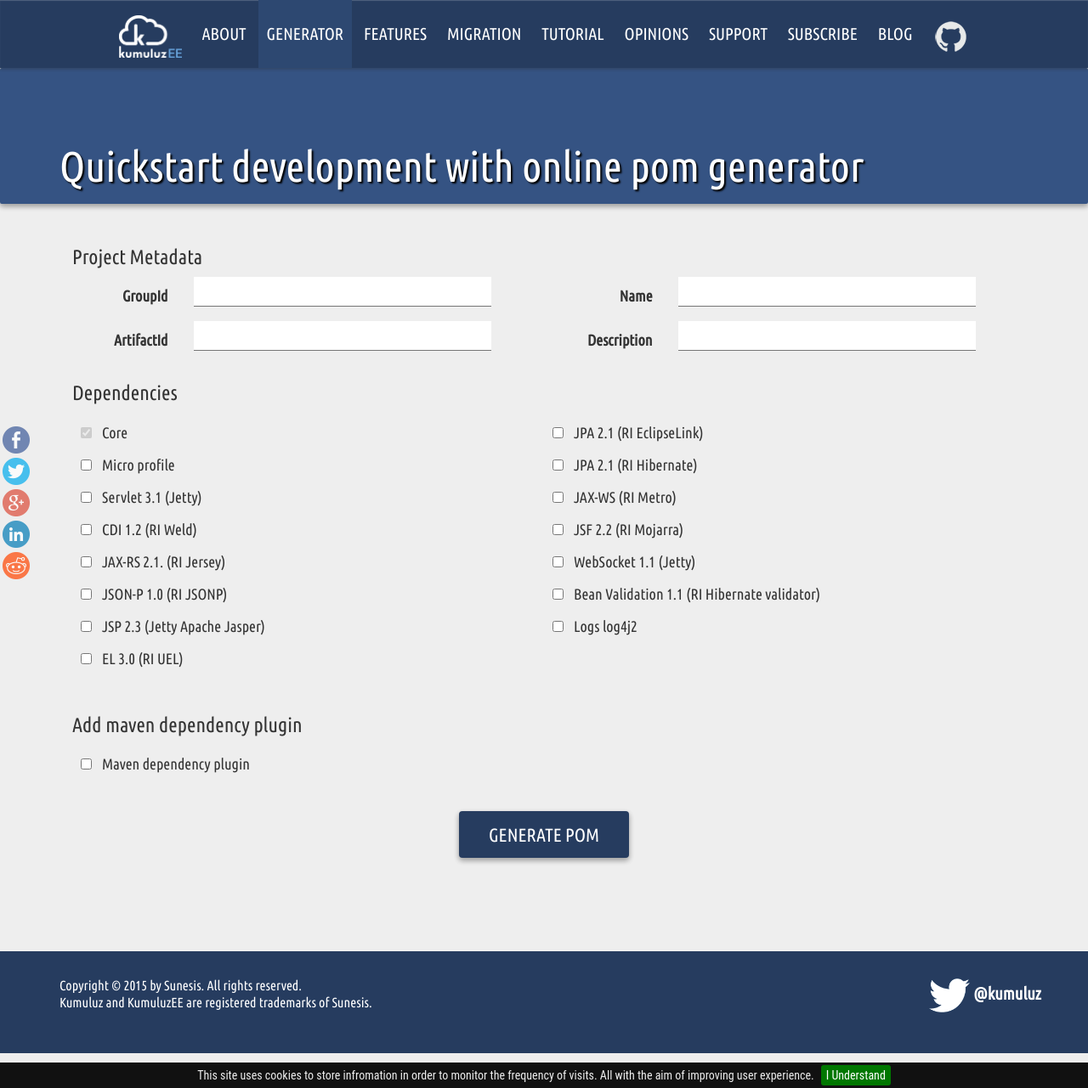
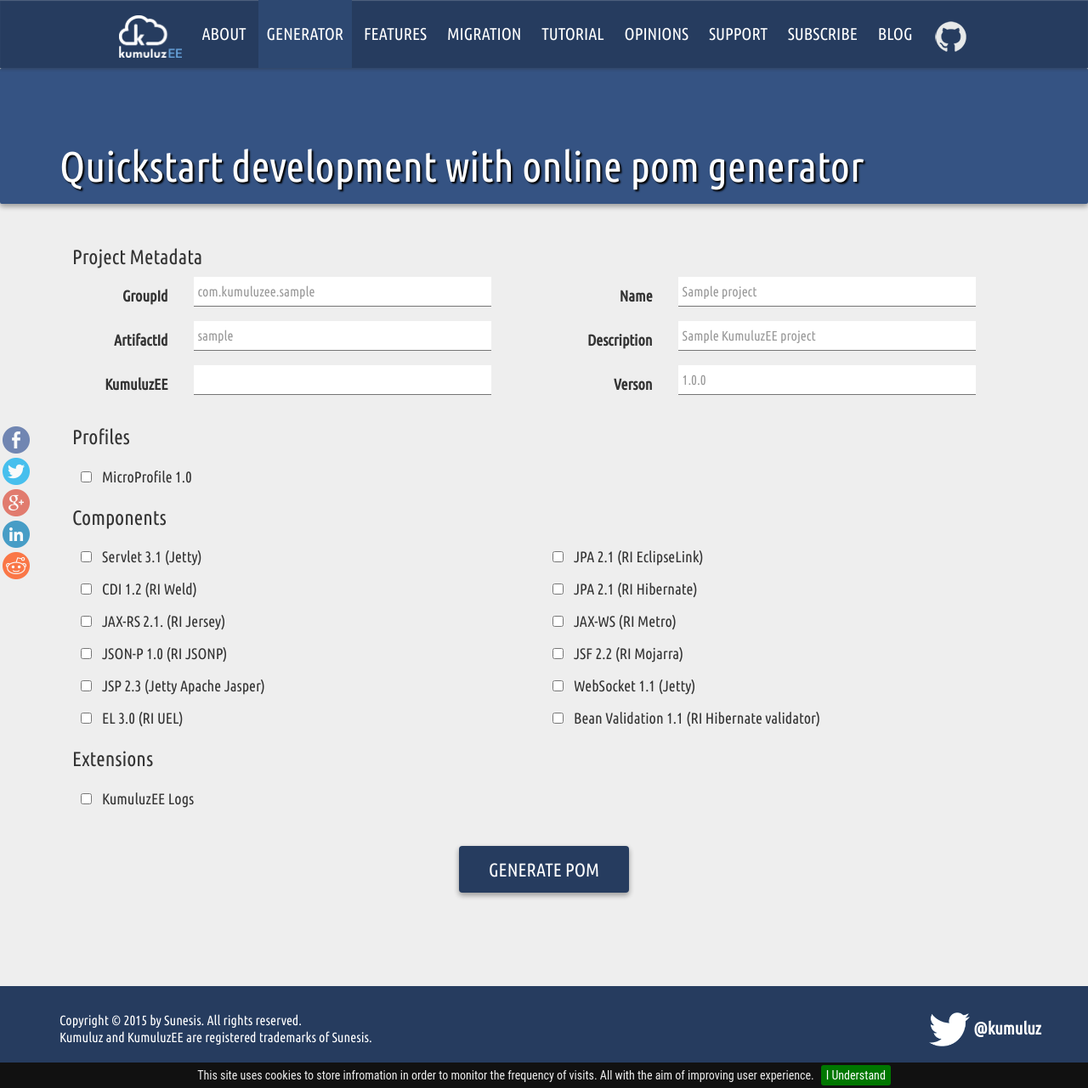
Before and after one commit to kumuluz/ee.kumuluz.com, a Jekyll site: the page built from generator/index.html, in a window 1280 px wide and 1281 px high. Shown: the whole window at 85% size. Built offline with Jekyll 4.4.1, drawn with Linux system fonts in a browser that asks for light colours; nearby versions of some CDN libraries; comment, search, counter and statistics services are not loaded.

Commit message:
generator update: version from github, structure

```diff
--- a/_sass/_layout.scss
+++ b/_sass/_layout.scss
@@ -307,6 +307,14 @@
 		padding-right: 5px;
 		font-size: 16px;
 	};
+}
+select.form-control, select.form-control:focus {
+  height: 35px;
+  background: #fff;
+  padding-left: 5px;
+  padding-right: 5px;
+  font-size: 16px;
+  border-bottom: 1px solid #757575;
 }
 
 blockquote.quote {
--- a/generator/index.html
+++ b/generator/index.html
@@ -18,14 +18,22 @@
 							<div class="form-group">
 			        	<label class="col-xs-12 col-sm-3 control-label" for="groupId">GroupId</label>
 								<div class="col-xs-12 col-sm-8">
-									<input class="form-control" type="text" id="groupId" name="groupId" />
+									<input class="form-control" type="text" id="groupId" name="groupId" placeholder="com.kumuluzee.sample" />
 								</div>
 							</div>
 
 							<div class="form-group">
 			        	<label class="col-xs-12 col-sm-3 control-label" for="artifactId">ArtifactId</label>
 								<div class="col-xs-12 col-sm-8">
-									<input class="form-control" type="text" id="artifactId" name="artifactId">
+									<input class="form-control" type="text" id="artifactId" name="artifactId" placeholder="sample">
+								</div>
+							</div>
+
+							<div class="form-group">
+			        	<label class="col-xs-12 col-sm-3 control-label" for="version">KumuluzEE</label>
+								<div class="col-xs-12 col-sm-8">
+									<input class="form-control" type="text" id="version" name="version" />
+									<span id='versionplaceholder' ></span>
 								</div>
 							</div>
 						</div>
@@ -34,31 +42,37 @@
 							<div class="form-group">
 			        	<label class="col-xs-12 col-sm-3 control-label" for="name">Name</label>
 								<div class="col-xs-12 col-sm-8">
-									<input class="form-control" type="text" id="name" name="name">
+									<input class="form-control" type="text" id="name" name="name" placeholder="Sample project">
 								</div>
 							</div>
 
 							<div class="form-group">
 			        	<label class="col-xs-12 col-sm-3 control-label" for="description">Description</label>
 								<div class="col-xs-12 col-sm-8">
-									<input class="form-control" type="text" id="description" name="description">
+									<input class="form-control" type="text" id="description" name="description" placeholder="Sample KumuluzEE project">
+								</div>
+							</div>
+							<div class="form-group">
+			        	<label class="col-xs-12 col-sm-3 control-label" for="projectVersion">Verson</label>
+								<div class="col-xs-12 col-sm-8">
+									<input class="form-control" type="text" id="projectVersion" name="projectVersion" placeholder="1.0.0" />
 								</div>
 							</div>
 						</div>
 
 						<div class="col-xs-12">
-							<h3>Dependencies</h3>
+							<h3>Profiles</h3>
 							<div class="col-sm-6">
 								<div class="checkbox-inline col-xs-12 col-sm-offset-3 col-sm-9">
 									<label>
-				            <input class="microprofile core" checked disabled type="checkbox" name="dependencies" value="com.kumuluz.ee:kumuluzee-core" />Core
+										<input id="microprofile" onclick="disableMicroprofileValues()" type="checkbox" name="dependencies" value="com.kumuluz.ee:kumuluzee-microProfile-1.0" />MicroProfile 1.0
 									</label>
 								</div>
-								<div class="checkbox-inline col-xs-12 col-sm-offset-3 col-sm-9">
-									<label>
-										<input id="microprofile" onclick="disableMicroprofileValues()" type="checkbox" name="dependencies" value="com.kumuluz.ee:kumuluzee-micro-profile" />Micro profile
-									</label>
-								</div>
+							</div>
+						</div>
+						<div class="col-xs-12">
+							<h3>Components</h3>
+							<div class="col-sm-6">
 								<div class="checkbox-inline col-xs-12 col-sm-offset-3 col-sm-9">
 									<label>
 			            	<input class="microprofile" type="checkbox" name="dependencies" value="com.kumuluz.ee:kumuluzee-servlet-jetty" />Servlet 3.1 (Jetty)
@@ -124,24 +138,19 @@
 										<input type="checkbox" name="dependencies" value="com.kumuluz.ee:kumuluzee-bean-validation-hibernate-validator" />Bean Validation 1.1 (RI Hibernate validator)
 									</label>
 								</div>
+							</div>
+						</div>
+						<div class="col-xs-12">
+							<h3>Extensions</h3>
+							<div class="col-sm-6">
 								<div class="checkbox-inline col-xs-12 col-sm-offset-3 col-sm-9">
 									<label>
-										<input type="checkbox" name="dependencies" value="com.kumuluz.ee.logs:kumuluzee-logs-log4j2:${kumuluzee-logs.version}" />Logs log4j2<br/>
+										<input class='logs' type="checkbox" name="dependencies" value="com.kumuluz.ee.logs:kumuluzee-logs-log4j2:${kumuluzee-logs.version}" />KumuluzEE Logs
 									</label>
 								</div>
 							</div>
 		        </div>
 
-						<div class="col-xs-12">
-							<br/><h3>Add maven dependency plugin</h3>
-							<div class="col-xs-12">
-							<div class="checkbox-inline col-xs-12 col-sm-offset-3 col-sm-9">
-								<label>
-		            	<input id="plugin" type="checkbox" name="plugin" value="plugin" />Maven dependency plugin
-								</label>
-		        	</div>
-						</div>
-						</div>
 						<div class="col-xs-12 text-center" style='padding-top: 30px;'>
 		        	<input class="btn btn-raised btn-normal-lg" type="submit" value="Generate POM">
 						</div>
@@ -153,23 +162,33 @@
 </div>
 
 <script>
+let kmuluzLogsVersion = "1.1.0";
 function generatePom() {
 			// create object to be passed into template
 			var formData = {
 					groupId: $("#groupId").val() || "com.kumuluzee.sample",
 					artifactId: $("#artifactId").val() || "sample",
+					version: $("#projectVersion").val() || "1.0.0",
 					name: $("#name").val() || "Sample project",
 					description: $("#description").val() || "Sample KumuluzEE project",
-					kumuluzVersion: "2.1.1", //TODO add to form
-					kumuluzeeLogsVersion: "1.0.0", // TODO add to form
+					kumuluzVersion: $("#version").val() || "2.2.0",
+					kumuluzeeLogsVersion: kumuluzeeLogsVersion || "1.1.0",
 					dependencies: [],
-					plugin: $("#plugin").prop("checked")
+					isLogs: $('.logs').prop('checked')
 			};
 
 			// parse dependencies
       var dependencies = $("input[name='dependencies']");
+			var isMicroprofile = $("#microprofile").prop("checked");
+
+			if(!isMicroprofile){
+				formData.dependencies.push({
+						groupId: 'com.kumuluz.ee',
+						artifactId: 'kumuluzee-core',
+				});
+			}
+
       for (var i = 0; i < dependencies.length; i++) {
-          var isMicroprofile = $("#microprofile").prop("checked");
           var isMicroprofileDep = $(dependencies[i]).hasClass('microprofile');
           if (dependencies[i].checked && !(isMicroprofile && isMicroprofileDep)) {
               var dependency = dependencies[i].value.split(":");
@@ -198,13 +219,38 @@
 	function disableMicroprofileValues() {
       let checked = $('#microprofile').prop("checked");
       $(".microprofile").each(function(i, elm) {
-				if($(elm).hasClass('core'))
-					return;
-
         $(elm).prop('disabled', checked);
         $(elm).prop('checked', checked);
       });
   }
+
+	$(document).ready(function(){
+		$.get("https://api.github.com/repos/kumuluz/kumuluzee-logs/releases", function(response){
+			for(var log of response){
+				if(!log.prerelease){
+					kumuluzeeLogsVersion = log.name.substring(1);
+					break;
+				}
+			}
+		});
+		$.get("https://api.github.com/repos/kumuluz/kumuluzee/releases?per_page=10", function(response){
+			if(response && response.length>0){
+				var versions = [];
+				for(var release of response){
+						if(!release.prerelease){
+							versions.push(release.name.substring(1));
+						}
+				}
+				if(versions.length>0){
+					$("#version").remove();
+					$("#versionplaceholder").append("<select id='version' name='version' class='form-control'></select>");
+					for(var version of versions){
+						$("#version").append("<option value='"+version+"'>"+version+"</option>");
+					}
+				}
+			}
+		});
+	});
 </script>
 <script src="/assets/js/mustache.min.js"></script>
 <script src="/assets/js/FileSaver.min.js"></script>
```
Also changed, not shown: other parts of generator/index.html (+4 -2 lines), assets/template.xml (+5 -4 lines).
